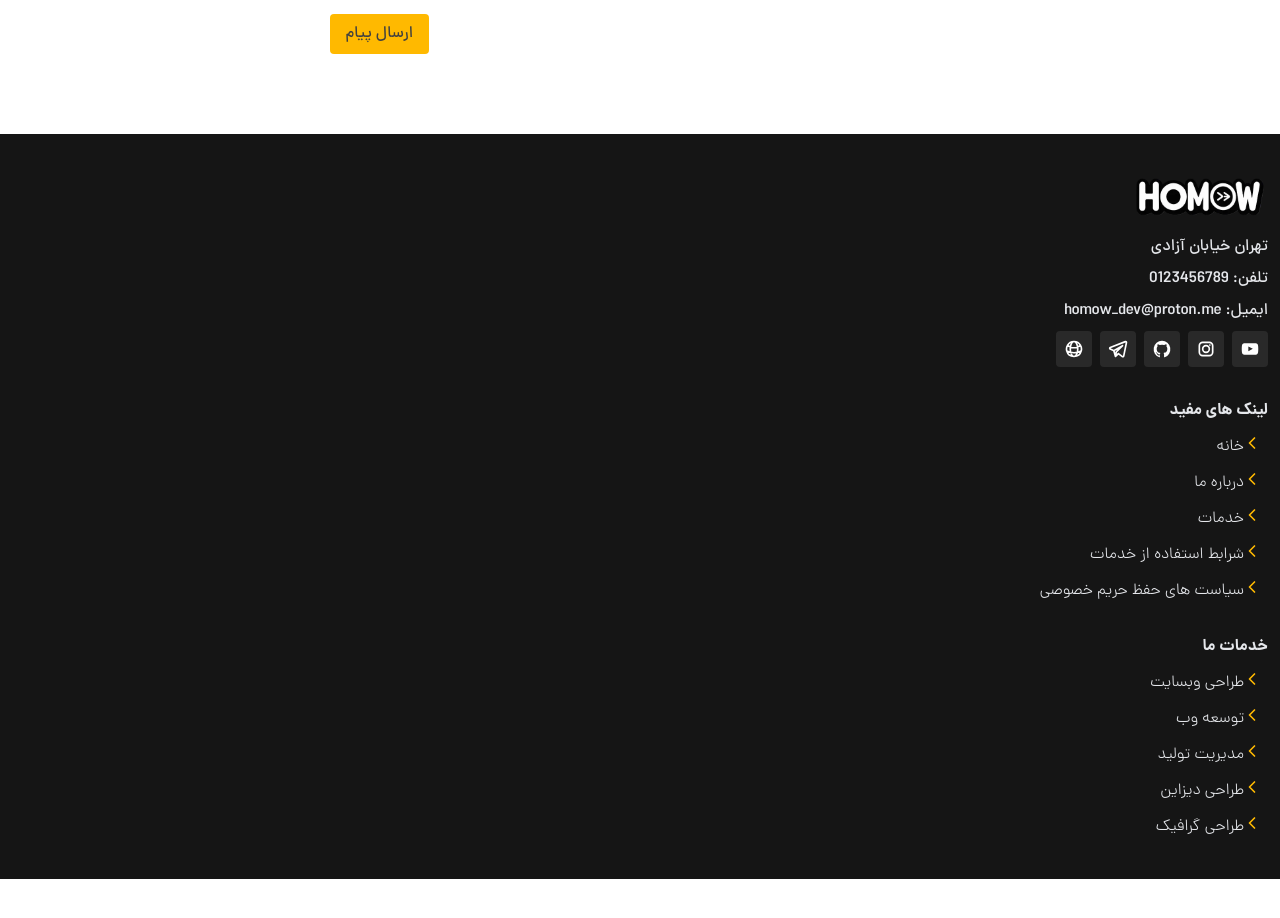
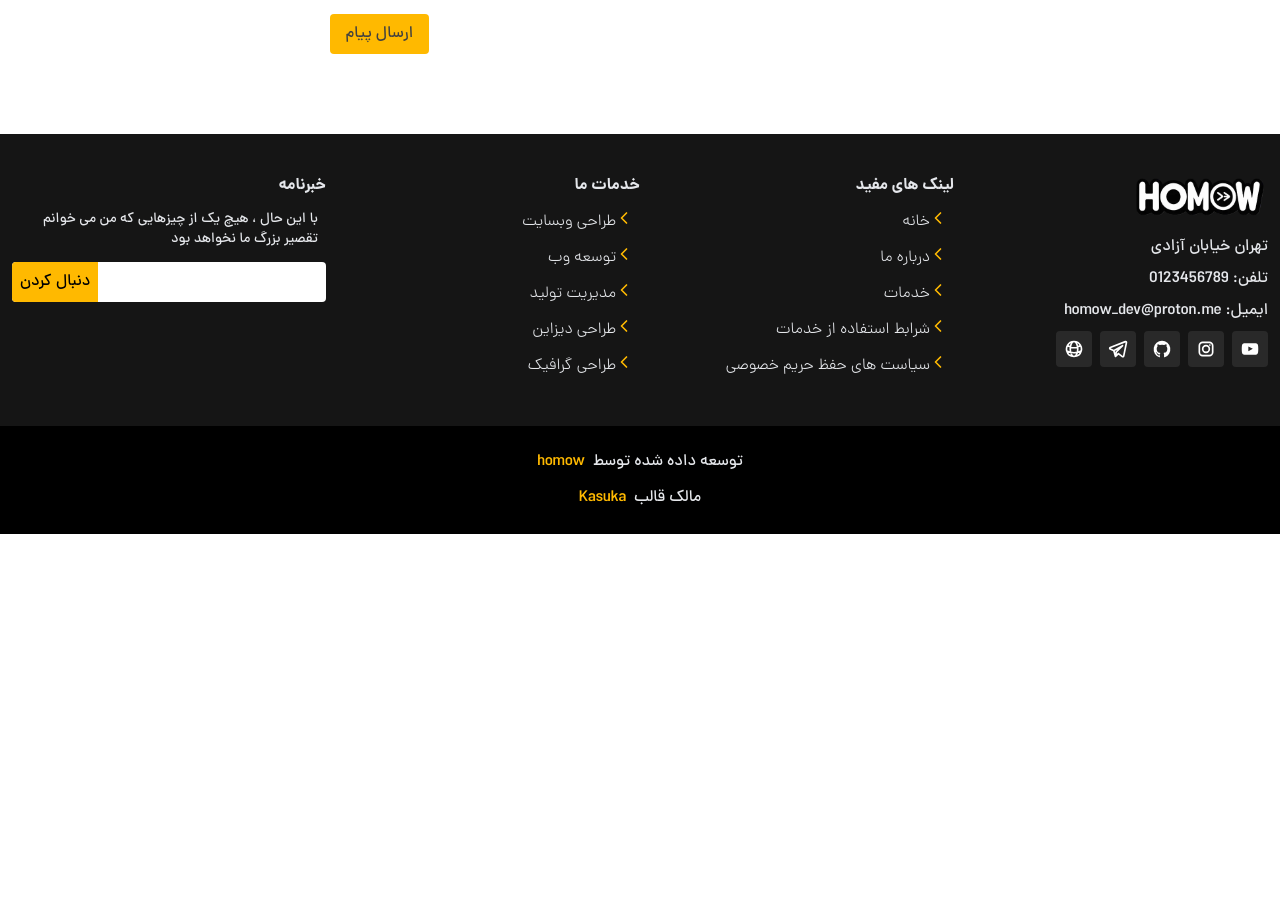
Before and after one commit to homow/kasuka, a React (Vite) app: page / in a window 1280 px wide. Shown: the part 6480-7398 px from the top of the page. After the commit the page ends 7014 px from the top, so only its background shows below. Built offline with nearby package versions, Linux system fonts and the light colour scheme.

Commit message:
complete copyRight and other Footer section. COMPLETE PROJECT.

```diff
--- a/src/components/Footer/Footer.jsx
+++ b/src/components/Footer/Footer.jsx
@@ -1,12 +1,18 @@
 import FooterAddress from "@/components/Footer/FooterAddress/FooterAddress.jsx";
 import FooterLinks from "@/components/Footer/FooterLinks/FooterLinks.jsx";
+import FooterNews from "@/components/Footer/FooterNews/FooterNews.jsx";
+import FooterCopyRight from "@/components/Footer/FooterCopyRight/FooterCopyRight.jsx"
 
 function Footer() {
     return (
-        <footer className={"bg-[#151515] text-gray-200 py-10 mb-10 space-y-8"}>
-            <FooterAddress/>
-            <FooterLinks title={"لینک های مفید"} link1={"خانه"} link2={"درباره ما"} link3={"خدمات"} link4={"شرابط استفاده از خدمات"} link5={"سیاست های حفظ حریم خصوصی"}/>
-            <FooterLinks title={"خدمات ما"} link1={"طراحی وبسایت"} link2={"توسعه وب"} link3={"مدیریت تولید"} link4={"طراحی دیزاین"} link5={"طراحی گرافیک"}/>
+        <footer className={"bg-[#151515] text-gray-200 pt-10 space-y-4"}>
+            <div className={"space-y-8 md:grid md:grid-cols-2 xl:grid-cols-4 container"}>
+                <FooterAddress/>
+                <FooterLinks title={"لینک های مفید"} link1={"خانه"} link2={"درباره ما"} link3={"خدمات"} link4={"شرابط استفاده از خدمات"} link5={"سیاست های حفظ حریم خصوصی"}/>
+                <FooterLinks title={"خدمات ما"} link1={"طراحی وبسایت"} link2={"توسعه وب"} link3={"مدیریت تولید"} link4={"طراحی دیزاین"} link5={"طراحی گرافیک"}/>
+                <FooterNews/>
+            </div>
+            <FooterCopyRight/>
         </footer>
     )
 }
--- a/src/components/Footer/FooterAddress/FooterAddress.jsx
+++ b/src/components/Footer/FooterAddress/FooterAddress.jsx
@@ -2,7 +2,7 @@ import FooterSocial from "@/components/Footer/FooterAddress/FooterSocial.jsx";
 
 function FooterAddress() {
     return (
-        <div className={"container space-y-2"}>
+        <div className={"space-y-2"}>
             <a className={"inline-block"} href="https://homow.ir" target={"_blank"}>
                 <img className={"w-34"} src="/static/logo/logo.webp" alt="footer logo"/>
             </a>
--- /dev/null
+++ b/src/components/Footer/FooterCopyRight/FooterCopyRight.jsx
@@ -0,0 +1,15 @@
+function FooterCopyRight() {
+    return (
+        <div className={"bg-black py-6 text-center space-y-3"}>
+            <p>
+                توسعه داده شده توسط
+                 <a className={"pr-2 text-amber-400 hover:text-amber-200"} href="https://card.homow.ir">homow</a>
+            </p>
+            <p>
+                 مالک قالب
+                 <a className={"pr-2 text-amber-400 hover:text-amber-200"} href="https://theme-script.ir/templates/kasuka/">Kasuka</a>
+            </p>
+        </div>
+    )
+}
+export default FooterCopyRight;
--- a/src/components/Footer/FooterLinks/FooterLinks.jsx
+++ b/src/components/Footer/FooterLinks/FooterLinks.jsx
@@ -1,6 +1,6 @@
 function FooterLinks({title, link1, link2, link3, link4, link5}) {
     return (
-        <div className={"space-y-3 container"}>
+        <div className={"space-y-3"}>
             <h4 className={"font-dana-bl"}>{title}</h4>
             <ul className={"*:flex *:pr-2 space-y-3 font-dana-lt"}>
                 <li>
--- a/src/components/Footer/FooterNews/FooterNews.jsx
+++ b/src/components/Footer/FooterNews/FooterNews.jsx
@@ -0,0 +1,14 @@
+function FooterNews() {
+    return (
+        <div className={"space-y-3"}>
+            <h4 className={"font-dana-bl"}>خبرنامه</h4>
+            <p className={"text-sm pr-2"}>با این حال ، هیچ یک از چیزهایی که من می خوانم تقصیر بزرگ ما نخواهد بود</p>
+            <label className={"flex flex-row items-center bg-white rounded-sm overflow-hidden"}>
+                <input className={"text-black p-2 focus:outline-amber-400 grow"} type="email"/>
+                <button className={"text-black bg-amber-400 p-2 hover:opacity-80 cursor-pointer"}>دنبال کردن</button>
+            </label>
+        </div>
+    )
+}
+
+export default FooterNews;
```
